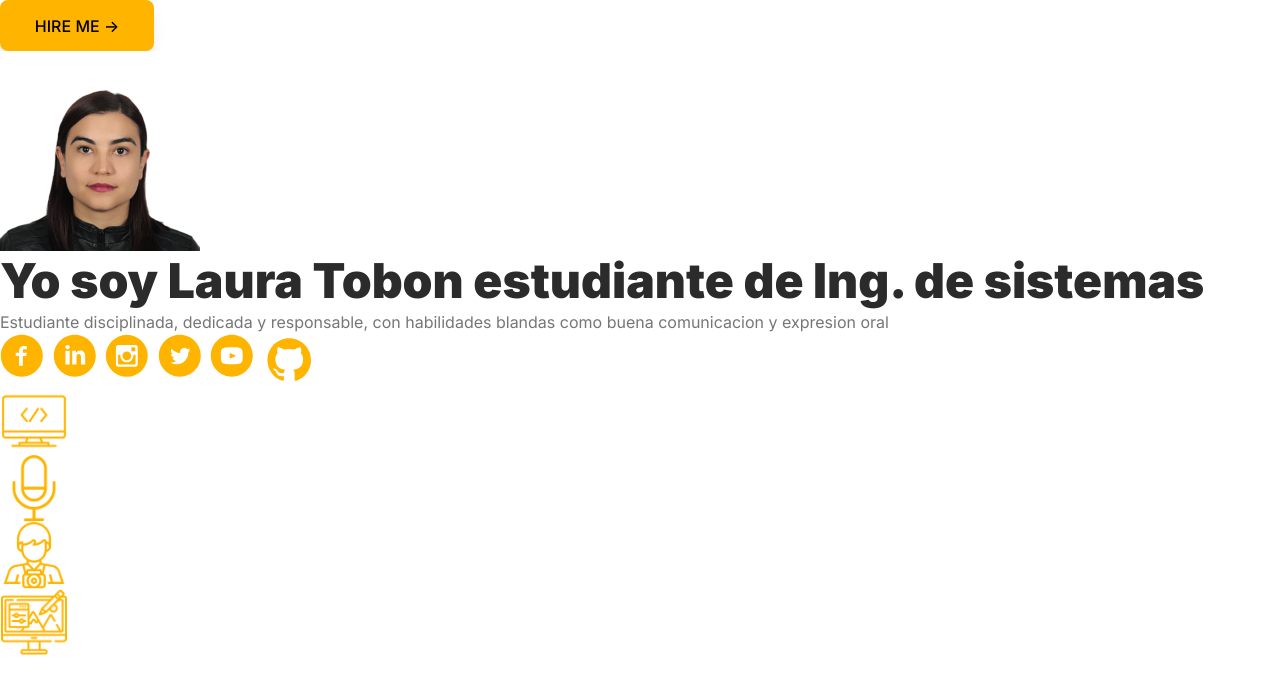
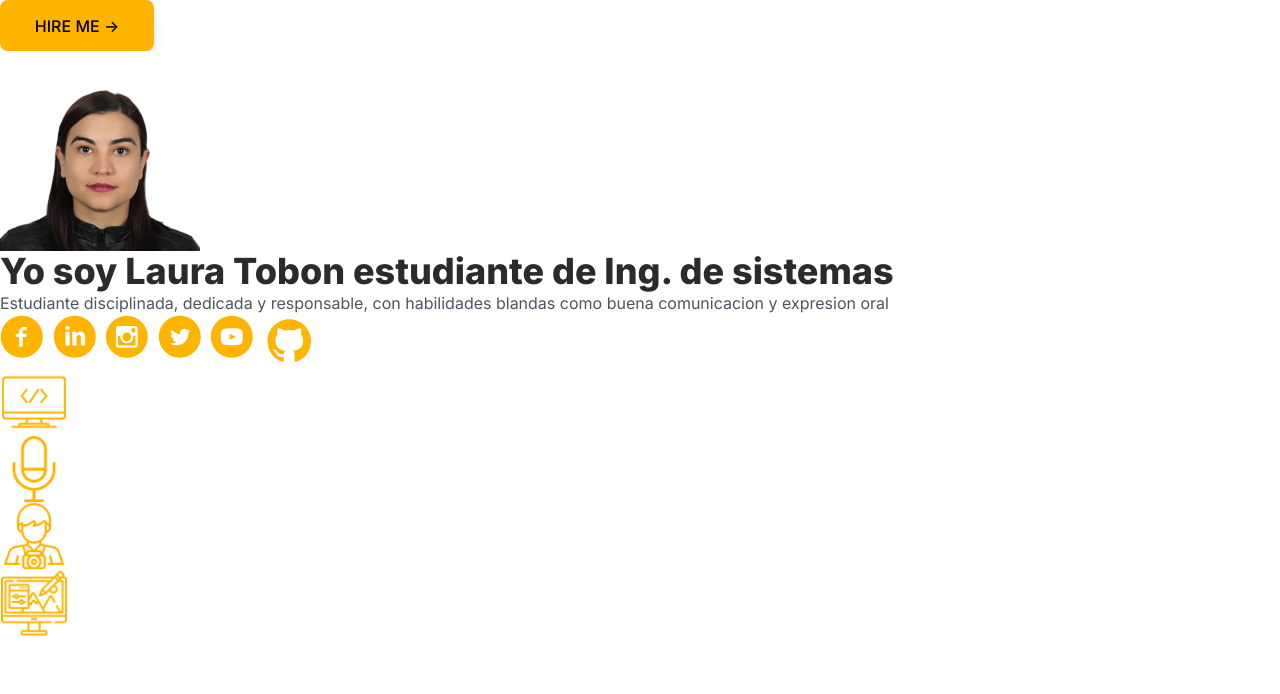
Before and after one commit to IngenieriaWeb-L-W/laura-tobonospina-portafolio, a Next.js app: page / in a window 1280 px wide. Shown: the top 694 px of the page. Built offline with nearby package versions, Linux system fonts and the light colour scheme.

Commit message:
trying icons

```diff
--- a/components/atoms/text/index.tsx
+++ b/components/atoms/text/index.tsx
@@ -1,57 +1,23 @@
 export function Title_1({title} : { title: string} ) {
     return (
-        <h1 style={{
-            font: 'Inter',
-            fontSize: '48px',
-            fontWeight: 1000,
-            lineHeight: '59.33px',
-            textAlign: 'left',
-            color: '#2B2B2B',
-        }}>{title}
-        </h1>
-
+        <h1 className="font-inter text-4xl font-extrabold leading-15.33 text-left text-tertiary">{title}</h1>
         )
 }
 
 export function Title_2({title} : { title: string} ) {
     return (
-        <h2 style={{
-            font: 'Inter',
-            fontSize: '16px',
-            fontWeight: 400,
-            lineHeight: '24px',
-            textAlign: 'left',
-            color: '#767676',
-        }}>{title}
-        </h2>
-        )
+    <h2 className="font-inter text-base font-normal leading-6 text-left text-gray-600">{title}</h2>
+    )
 }
 
 export function Subtitle_1({title} : { title: string} ) {
     return (
-        <h3 style={{
-            font: 'Inter',
-            fontSize: '32px',
-            fontWeight: 700,
-            lineHeight: '39.55px',
-            textAlign: 'left',
-            color: '#2B2B2B',
-        }}>{title}
-        </h3>
-
-        )
+        <h3 className="font-inter text-2xl font-bold leading-10 text-left text-gray-700">{title}</h3>
+    )
 }
 
 export function Paragraph({text} : { text: string} ) {
     return (
-        <p style={{
-            font: 'Inter',
-            fontSize: '15px',
-            fontWeight: 400,
-            lineHeight: '24px',
-            textAlign: 'left',
-            color: '#767676',
-        }}>{text}
-        </p>
-        )
+        <p className="font-inter text-sm font-normal leading-6 text-left text-gray-600">{text}</p>
+    )
 }
```
